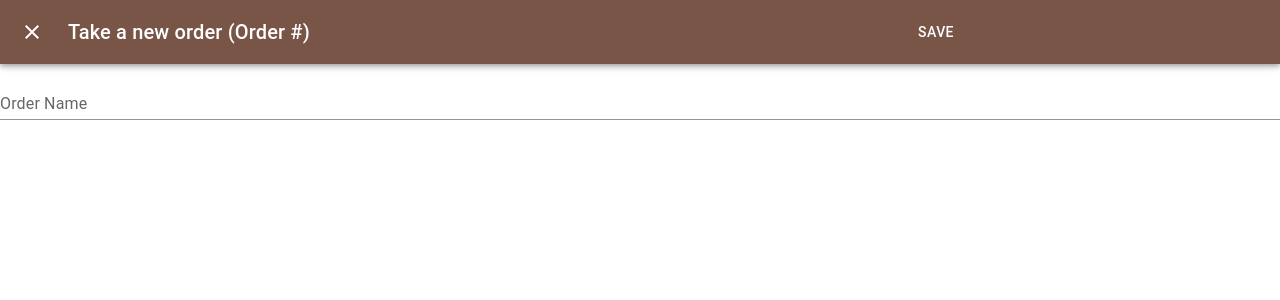
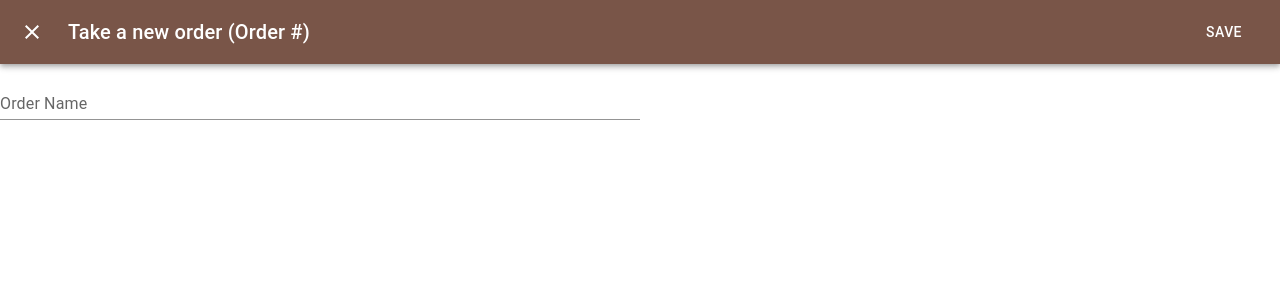
Before and after one commit to leekayden/kopikia, a React (Create React App) app: page /order in a window 1280 px wide. Both pictures are taken after a click on the button "TAKE AN ORDER". Shown: the top 300 px of the page. Built offline with nearby package versions, Linux system fonts and the light colour scheme; grey boxes are pictures that could not be loaded.

Commit message:
add style at right place

```diff
--- a/src/components/common/TakeOrder.tsx
+++ b/src/components/common/TakeOrder.tsx
@@ -59,7 +59,6 @@ export default function FullScreenDialog() {
               Take a new order (Order #)
             </Typography>
             <Button
-              sx={{ width: "50vw" }}
               autoFocus
               color="inherit"
               onClick={handleClose}
@@ -69,6 +68,7 @@ export default function FullScreenDialog() {
           </Toolbar>
         </AppBar>
         <TextField
+          sx={{ width: "50vw" }}
           id="order-name"
           autoFocus
           margin="dense"
```
